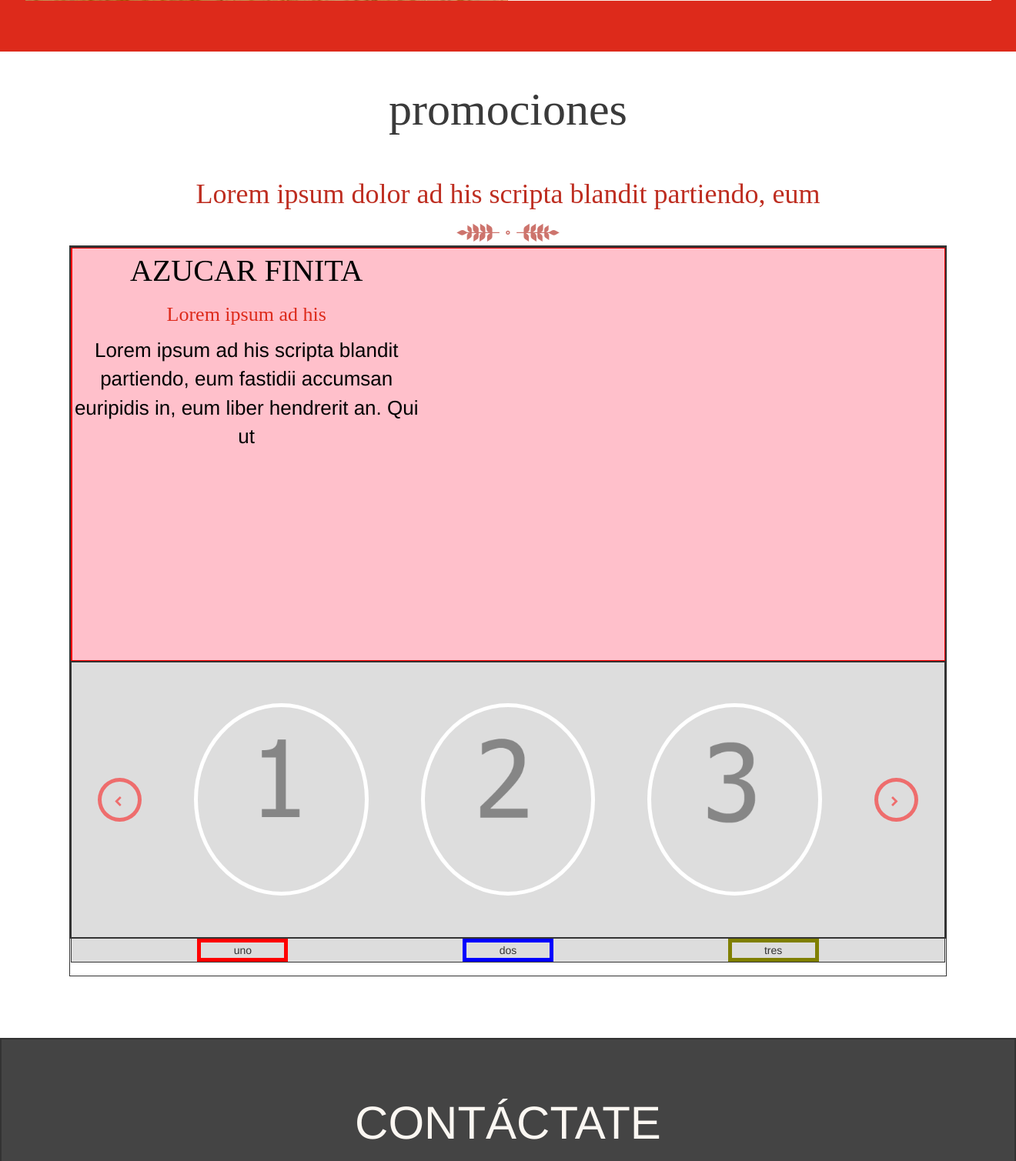
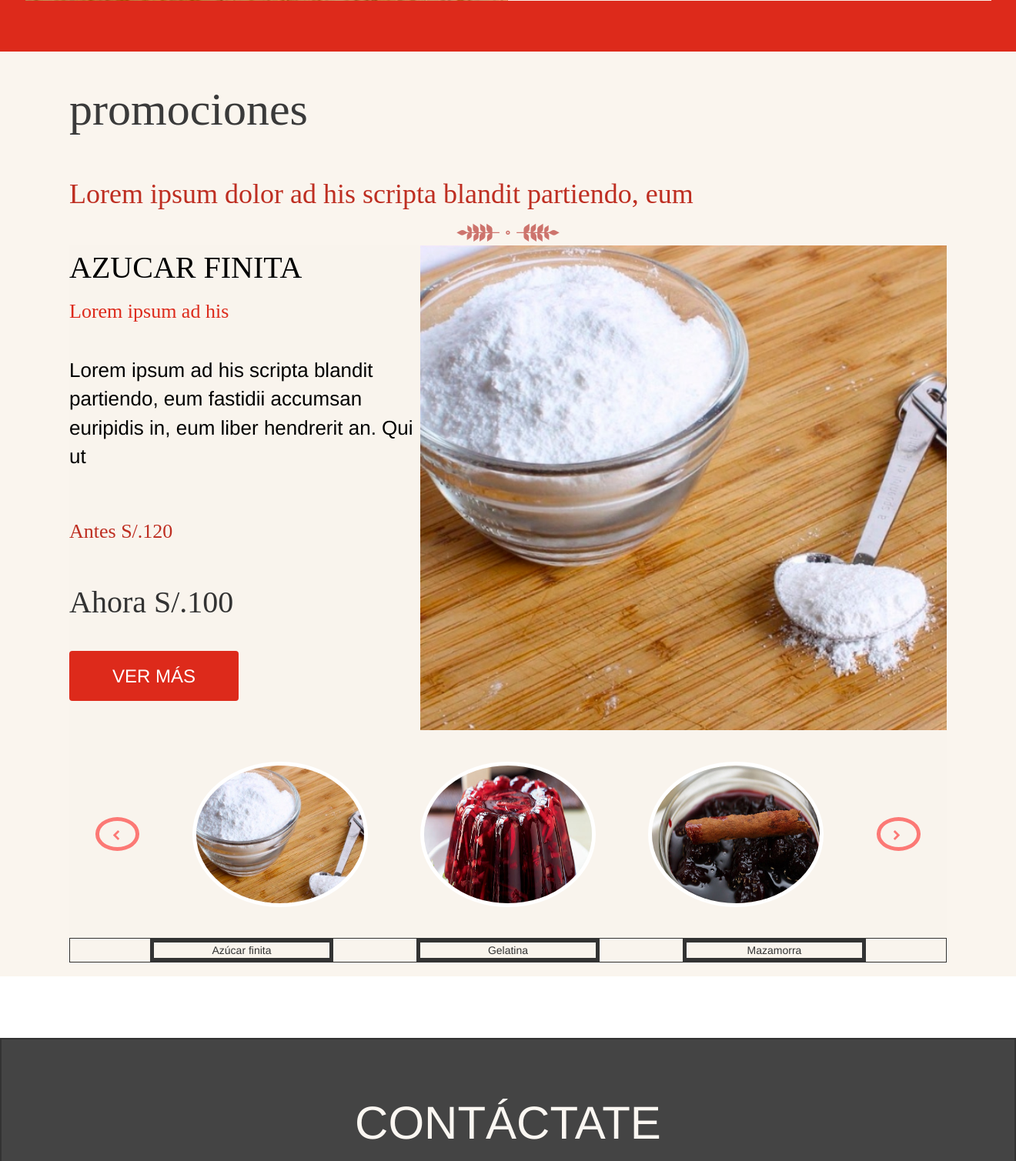
Before and after one commit to Cero-K/plantilla_dulcinita, a PHP site: page / in a window 1320 px wide. Shown: the part 3213-4722 px from the top of the page at 77% size. Run offline with PHP 8.4, Linux system fonts and the light colour scheme; some libraries are stand-ins or nearby versions; some web fonts are replaced.

Commit message:
Slider promociones avance4

```diff
--- a/assets/css/layout/5.promociones.css
+++ b/assets/css/layout/5.promociones.css
@@ -1,9 +1,10 @@
 .seccion-promociones{
 	/*height: 1365px;*/
-	/*background-color: #faf5ee;*/
+	background-color: #faf5ee;
 
 /*	text-transform: uppercase;*/
-	text-align: center;
+	/*text-align: center;*/
+
 }
 .promociones_parrafo1 p{
 	font-size: 60px;
@@ -17,7 +18,6 @@
 .slider-promociones{
 	height: 950px;
 	width: 100%;
-	border: solid 1px;
 }
 
 /*ESTILOS NUEVOS*/
@@ -25,7 +25,6 @@
 .promociones{
 	width: 100%;
 	height: 900px;
-	border: solid 1px ;
 }
 #btn-prev-promociones, #btn-next-promociones{
 	height: 16%;
@@ -56,21 +55,19 @@
 /*SLIDER 1*/
 #contenedor-slider1-promociones{
 	width: 100%;
-	height: 60%;
-	background-color: pink;
+	height: 70%;
+	background-color: #f9f4ed;
   	overflow: hidden;
 }
 .slider1-promociones {
   display: flex;
   width: 400%;
-  border: solid 1px;
   height: 100%;
 }
 .slider__section1-promociones {
   width: 100%;
   display: flex;
   justify-content: center;
-  border: solid 1px red;
 }
 .slider__section1-promociones img {
   width: 100%;
@@ -80,10 +77,9 @@
 
 
 .carrusel-promociones{
-	height: 40%;
+	height: 30%;
 	width: 100%;
-	border: solid 1px;
-	background-color: #ddd;
+	background-color: #f9f4ed;
 	display: flex;
 	justify-content: space-around;
 	align-items: center;
@@ -162,7 +158,7 @@
 	justify-content: space-around;
 	align-items: center;
 	border: solid 1px;
-	background-color: #ddd;
+	background-color: #f9f4ed;
 	padding-left: 50px;
 	padding-right: 50px;
 }
@@ -171,7 +167,7 @@
 #contenedor_slider5-promociones{
 /*	height: 70%;
 	width: 20%;*/
-	border: solid 5px red;
+	border: solid 5px;
 
 	overflow: hidden;
 }
@@ -192,7 +188,7 @@
 #contenedor_slider6-promociones{
 /*	height: 70%;
 	width: 20%;*/
-	border: solid 5px blue;
+	border: solid 5px;
 
 	overflow: hidden;
 }
@@ -213,7 +209,7 @@
 #contenedor_slider7-promociones{
 /*	height: 70%;
 	width: 20%;*/
-	border: solid 5px olive;
+	border: solid 5px;
 
 	overflow: hidden;
 }
@@ -238,6 +234,7 @@
 }
 .imagen-descripcion{
 	width: 60%;
+	background-color: yellow;
 }
 .titulo-descripcion-promociones{
 	color: #000000;
@@ -251,4 +248,24 @@
 .texto-descripcion-promociones{
 	font-size: 26px;
 	color: #000000;
+	margin-top: 40px;
 }
+.precio-antes{
+	margin-top: 60px;
+	font-size: 26px;
+	color: #be2e21;
+}
+.precio-ahora{
+	font-size: 40px;
+	margin-top: 45px;
+}
+.btn-promociones{
+  height: 65px;
+  width: 220px;
+  background-color: #dd2a1b;
+  color: #ffffff;
+  font-size: 24px;
+  text-transform: uppercase;
+  /*margin-left: 211px;*/
+  margin-top: 25px;
+}
--- a/index.html
+++ b/index.html
@@ -334,6 +334,9 @@
 <!-- - - - - - - - - - - - -fin de seción MARCAS - - - - - - - - -->
 
 <!-- - - - - - - - - - -SECCIÓN PROMOCIONES - - - - - - - - - - - -->
+<div style="background-color: #faf5ee">
+
+
 <section class="seccion-promociones container">
   <section class="brandon-text-bold promociones_parrafo1">
     <p>promociones</p>
@@ -358,9 +361,12 @@
                   <p class="titulo-descripcion-promociones brandon-text-bold">azucar finita</p>
                   <p class="subtitulo-descripcion-promociones brandon-text">Lorem ipsum ad his</p>
                   <p class="texto-descripcion-promociones">Lorem ipsum ad his scripta blandit partiendo, eum fastidii accumsan euripidis in, eum liber hendrerit an. Qui ut</p>
+                  <p class="precio-antes brandon-text">Antes S/.120</p>
+                  <p class="precio-ahora brandon-text-bold">Ahora S/.100</p>
+                  <button class="btn btn-promociones">ver más</button>
                 </section>
                 <section class="imagen-descripcion">
-
+                  <img src="assets/images/imagenes-slider/1.jpg">
                 </section>
               </section>
           </section>
@@ -371,9 +377,12 @@
                   <p class="titulo-descripcion-promociones brandon-text-bold">gelatina</p>
                   <p class="subtitulo-descripcion-promociones brandon-text">Lorem ipsum ad his</p>
                   <p class="texto-descripcion-promociones">Lorem ipsum ad his scripta blandit partiendo, eum fastidii accumsan euripidis in, eum liber hendrerit an. Qui ut</p>
+                  <p class="precio-antes brandon-text">Antes S/.120</p>
+                  <p class="precio-ahora brandon-text-bold">Ahora S/.100</p>
+                  <button class="btn btn-promociones">ver más</button>
                 </section>
                 <section class="imagen-descripcion">
-
+                  <img src="assets/images/imagenes-slider/2.jpg">
                 </section>
               </section>
             </section>
@@ -384,9 +393,12 @@
                   <p class="titulo-descripcion-promociones brandon-text-bold">mazamorra</p>
                   <p class="subtitulo-descripcion-promociones brandon-text">Lorem ipsum ad his</p>
                   <p class="texto-descripcion-promociones">Lorem ipsum ad his scripta blandit partiendo, eum fastidii accumsan euripidis in, eum liber hendrerit an. Qui ut</p>
+                  <p class="precio-antes brandon-text">Antes S/.120</p>
+                  <p class="precio-ahora brandon-text-bold">Ahora S/.100</p>
+                  <button class="btn btn-promociones">ver más</button>
                 </section>
                 <section class="imagen-descripcion">
-
+                  <img src="assets/images/imagenes-slider/3.jpg">
                 </section>
               </section>
             </section>
@@ -397,9 +409,12 @@
                   <p class="titulo-descripcion-promociones brandon-text-bold">otro</p>
                   <p class="subtitulo-descripcion-promociones brandon-text">Lorem ipsum ad his</p>
                   <p class="texto-descripcion-promociones">Lorem ipsum ad his scripta blandit partiendo, eum fastidii accumsan euripidis in, eum liber hendrerit an. Qui ut</p>
+                  <p class="precio-antes brandon-text">Antes S/.120</p>
+                  <p class="precio-ahora brandon-text-bold">Ahora S/.100</p>
+                  <button class="btn btn-promociones">ver más</button>
                 </section>
                 <section class="imagen-descripcion">
-
+                  <img src="assets/images/imagenes-slider/4.jpg">
                 </section>
               </section>
             </section>
@@ -412,49 +427,49 @@
         <div id="contenedor_slider2-promociones">
           <div id="slider2-promociones" class="slider2-promociones">
             <section class="slider__section2-promociones">
-                <img src="assets/images/imagenes-slider/1.png">
+                <img src="assets/images/imagenes-slider/1.jpg">
             </section>
               <section class="slider__section2-promociones">
-                <img src="assets/images/imagenes-slider/2.png">
+                <img src="assets/images/imagenes-slider/2.jpg">
               </section>
               <section class="slider__section2-promociones">
-                <img src="assets/images/imagenes-slider/3.png">
+                <img src="assets/images/imagenes-slider/3.jpg">
               </section>
               <section class="slider__section2-promociones">
-                <img src="assets/images/imagenes-slider/4.png">
+                <img src="assets/images/imagenes-slider/4.jpg">
               </section>
           </div>
         </div>
         <div id="contenedor_slider3-promociones">
           <div id="slider3-promociones" class="slider3-promociones">
             <section class="slider__section3-promociones">
-                <img src="assets/images/imagenes-slider/2.png">
+                <img src="assets/images/imagenes-slider/2.jpg">
             </section>
               <section class="slider__section3-promociones">
-                <img src="assets/images/imagenes-slider/3.png">
+                <img src="assets/images/imagenes-slider/3.jpg">
                 <!-- hola este es la image 2 -->
               </section>
               <section class="slider__section3-promociones">
-                <img src="assets/images/imagenes-slider/4.png">
+                <img src="assets/images/imagenes-slider/4.jpg">
               </section>
               <section class="slider__section3-promociones">
-                <img src="assets/images/imagenes-slider/1.png">
+                <img src="assets/images/imagenes-slider/1.jpg">
               </section>
           </div>
         </div>
         <div id="contenedor_slider4-promociones">
           <div id="slider4-promociones" class="slider4-promociones">
             <section class="slider__section4-promociones">
-                <img src="assets/images/imagenes-slider/3.png">
+                <img src="assets/images/imagenes-slider/3.jpg">
             </section>
               <section class="slider__section4-promociones">
-                <img src="assets/images/imagenes-slider/4.png">
+                <img src="assets/images/imagenes-slider/4.jpg">
               </section>
               <section class="slider__section4-promociones">
-                <img src="assets/images/imagenes-slider/1.png">
+                <img src="assets/images/imagenes-slider/1.jpg">
               </section>
               <section class="slider__section4-promociones">
-                <img src="assets/images/imagenes-slider/2.png">
+                <img src="assets/images/imagenes-slider/2.jpg">
               </section>
           </div>
         </div>
@@ -467,19 +482,19 @@
           <div id="slider5-promociones" class="slider5-promociones">
             <section class="slider__section5-promociones">
                 <!-- <img src="imagenes-slider/3.png"> -->
-                uno
+                Azúcar finita
             </section>
               <section class="slider__section5-promociones">
                 <!-- <img src="imagenes-slider/4.png"> -->
-                dos
+                Gelatina
               </section>
               <section class="slider__section5-promociones">
                 <!-- <img src="imagenes-slider/1.png"> -->
-                tres
+                Mazamorra
               </section>
               <section class="slider__section5-promociones">
                 <!-- <img src="imagenes-slider/2.png"> -->
-                cuatro
+                Otro
               </section>
           </div>
         </div>
@@ -487,19 +502,19 @@
           <div id="slider6-promociones" class="slider6-promociones">
             <section class="slider__section6-promociones">
                 <!-- <img src="imagenes-slider/3.png"> -->
-                dos
+                Gelatina
             </section>
               <section class="slider__section6-promociones">
                 <!-- <img src="imagenes-slider/4.png"> -->
-                tres
+                Mazamorra
               </section>
               <section class="slider__section6-promociones">
                 <!-- <img src="imagenes-slider/1.png"> -->
-                cuatro
+                Otro
               </section>
               <section class="slider__section6-promociones">
                 <!-- <img src="imagenes-slider/2.png"> -->
-                uno
+                Azúcar finita
               </section>
           </div>
         </div>
@@ -507,30 +522,27 @@
           <div id="slider7-promociones" class="slider7-promociones">
             <section class="slider__section7-promociones">
                 <!-- <img src="imagenes-slider/3.png"> -->
-                tres
+                Mazamorra
             </section>
               <section class="slider__section7-promociones">
                 <!-- <img src="imagenes-slider/4.png"> -->
-                cuatro
+                Otro
               </section>
               <section class="slider__section7-promociones">
                 <!-- <img src="imagenes-slider/1.png"> -->
-                uno
+                Azúcar finita
               </section>
               <section class="slider__section7-promociones">
                 <!-- <img src="imagenes-slider/2.png"> -->
-                dos
+                Gelatina
               </section>
           </div>
         </div>
-
-        <!-- <p>uno</p>
-        <p>dos</p>
-        <p>tres</p> -->
       </div>
     </div>
   </div>
 </section>
+</div>
 <!-- FIN SECCIÓN PROMOCIONES -->
 
 
```
